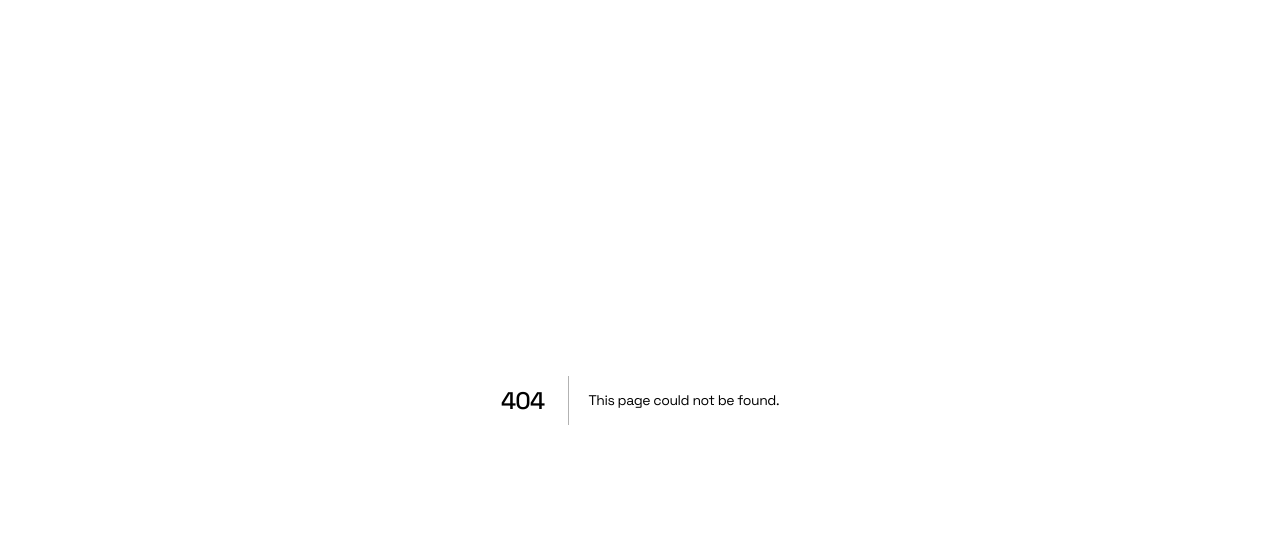
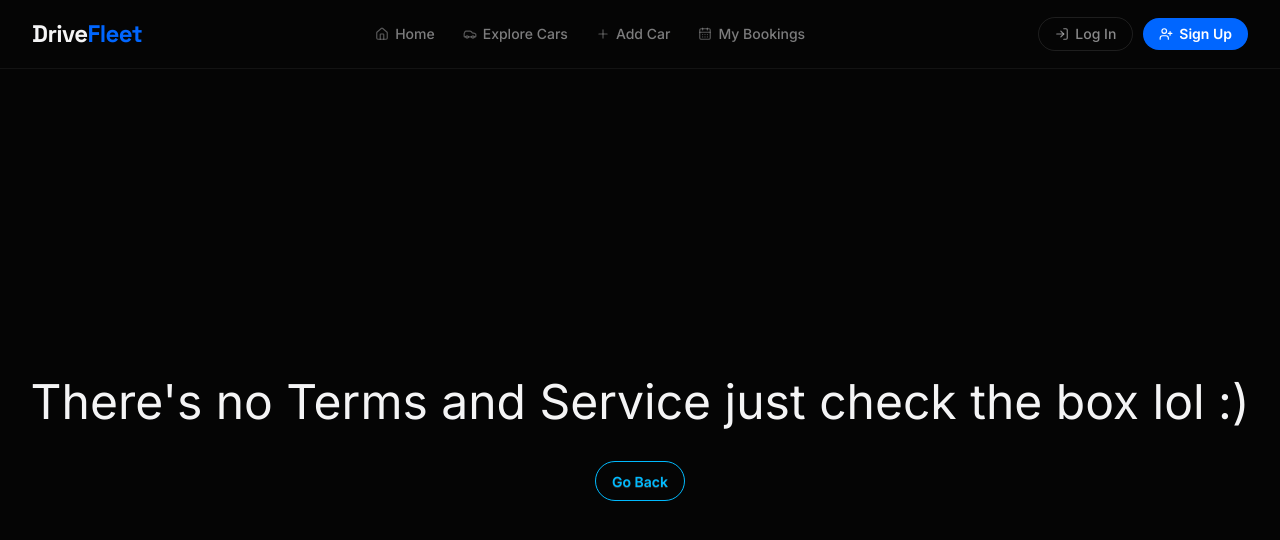
Before and after one commit to yessir-gotit/drivefleet, a Next.js app: page /terms in a window 1280 px wide. Before the commit this address had no page. Shown: the top 540 px of the page. Built offline with nearby package versions, Linux system fonts and the light colour scheme.

Commit message:
easter egg terms and condition:)

```diff
--- /dev/null
+++ b/app/terms/page.jsx
@@ -0,0 +1,18 @@
+import Link from "next/link";
+import Navbar from "@/components/Navbar";
+
+export default function Terms() {
+  return (
+    <>
+      <Navbar />
+      <div className="w-screen h-screen bg-base-100 flex items-center justify-center flex-col gap-5 pt-16">
+        <p className="mx-auto text-5xl text-center leading-relaxed px-4">
+          There's no Terms and Service just check the box lol :)
+        </p>
+        <Link href={"/register"}>
+          <button className="btn btn-outline btn-info">Go Back</button>
+        </Link>
+      </div>
+    </>
+  );
+}
```
